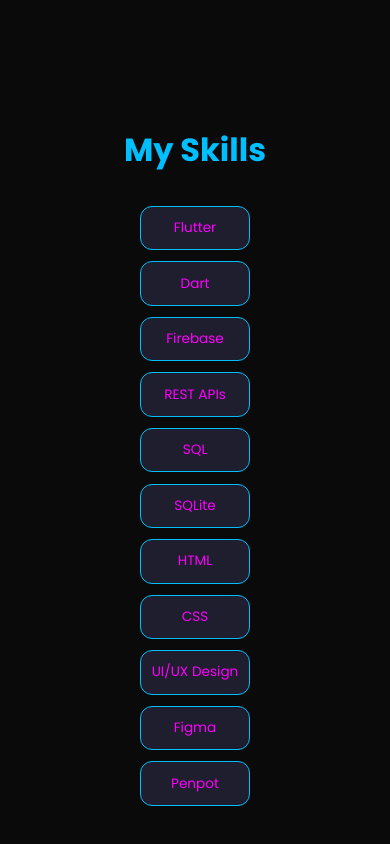
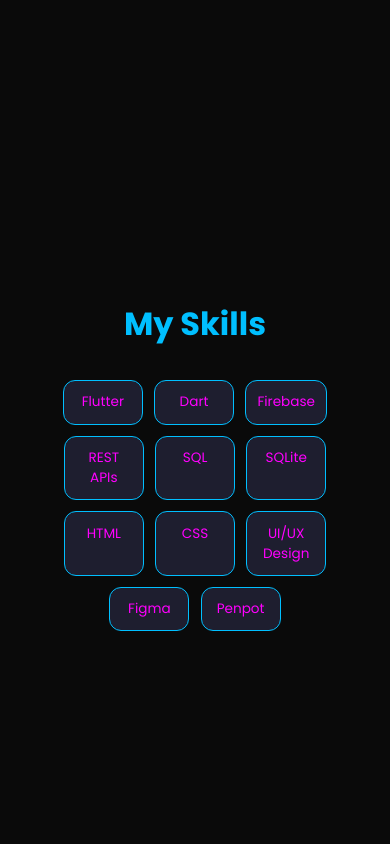
Before and after one commit to rohit21t2/rohit21t2.github.io, a plain HTML site: page index.html in a window 390 px wide. Shown: the part 3741-4585 px from the top of the page. Drawn offline with Linux system fonts and the light colour scheme.

Commit message:
Update index.html

```diff
--- a/index.html
+++ b/index.html
@@ -268,9 +268,11 @@
     /* Skills Section */
     .skills-grid {
       display: flex;
-      flex-direction: column;
+      flex-direction: row;
+      flex-wrap: wrap;
+      justify-content: center;
       gap: 1rem;
-      max-width: 600px;
+      max-width: 1200px;
       margin: 0 auto;
     }
 
@@ -281,6 +283,7 @@
       text-align: center;
       transition: transform 0.3s ease, box-shadow 0.3s ease;
       border: 1px solid #00BFFF;
+      flex: 0 1 120px;
     }
 
     .skill-card:hover {
@@ -346,11 +349,11 @@
       }
 
       .skills-grid {
-        max-width: 500px;
         gap: 0.9rem;
       }
 
       .skill-card {
+        flex: 0 1 100px;
         padding: 0.9rem;
       }
 
@@ -387,16 +390,16 @@
       }
 
       .skills-grid {
-        max-width: 400px;
         gap: 0.8rem;
+      }
+
+      .skill-card {
+        flex: 0 1 90px;
+        padding: 0.8rem;
       }
 
       .service-card, .project-card {
         padding: 1.2rem;
-      }
-
-      .skill-card {
-        padding: 0.8rem;
       }
 
       .service-card h3, .project-card h3 {
@@ -439,16 +442,16 @@
       }
 
       .skills-grid {
-        max-width: 300px;
         gap: 0.7rem;
+      }
+
+      .skill-card {
+        flex: 0 1 80px;
+        padding: 0.7rem;
       }
 
       .service-card, .project-card {
         padding: 1rem;
-      }
-
-      .skill-card {
-        padding: 0.7rem;
       }
 
       .service-card h3, .project-card h3 {
```
